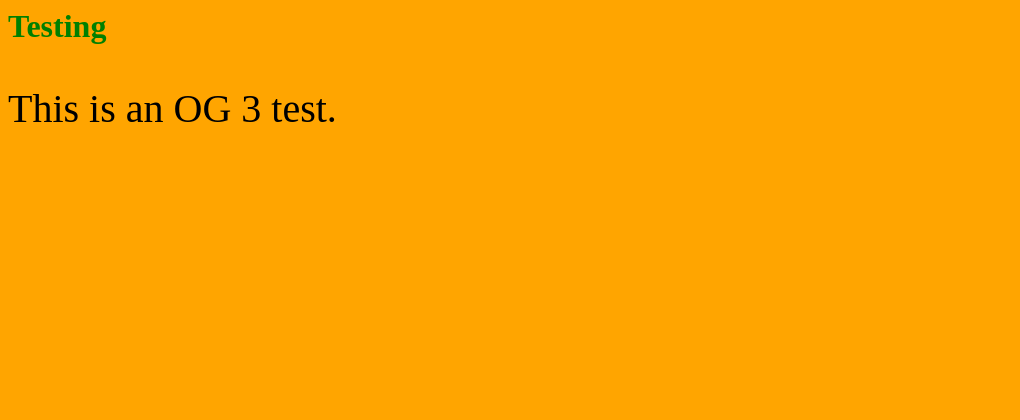
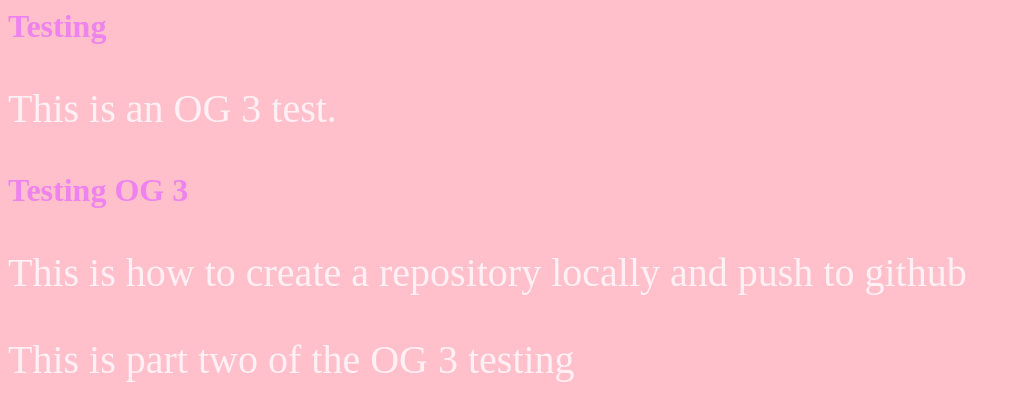
Before and after one commit to Nola360/OG3, a plain HTML site: page index.html in a window 1280 px wide. Shown: the whole page, without its empty margins (0-1020 px from the left). Drawn offline with Linux system fonts and the light colour scheme.

Commit message:
changed background to pink h1 to violet and p to lavenderblush

```diff
--- a/index.html
+++ b/index.html
@@ -3,11 +3,14 @@
 	<title>
 		OG 3 TEST
 	</title>
-<link rel="stylesheet" type/text="css" href="main.css">
+<link rel="stylesheet" href="main.css">
 </head>
 <body>
-<h1>Testing</h3>
-<p>This is an OG 3 test.</p>
+  <h1>Testing</h3>
+  <p>This is an OG 3 test.</p>
+  <h1>Testing OG 3</h1>
+  <p>This is how to create a repository locally and push to github</p>
+  <p>This is part two of the OG 3 testing</p>
 
 
 
--- a/main.css
+++ b/main.css
@@ -1,13 +1,13 @@
 body {
-	background: orange;
+	background: pink;
 }
 
 h1 {
-	color: green;
+	color: violet;
 }
 
 
 p {
-	color: black;
+	color: lavenderblush;
 	font-size: 40px;
 }
```
